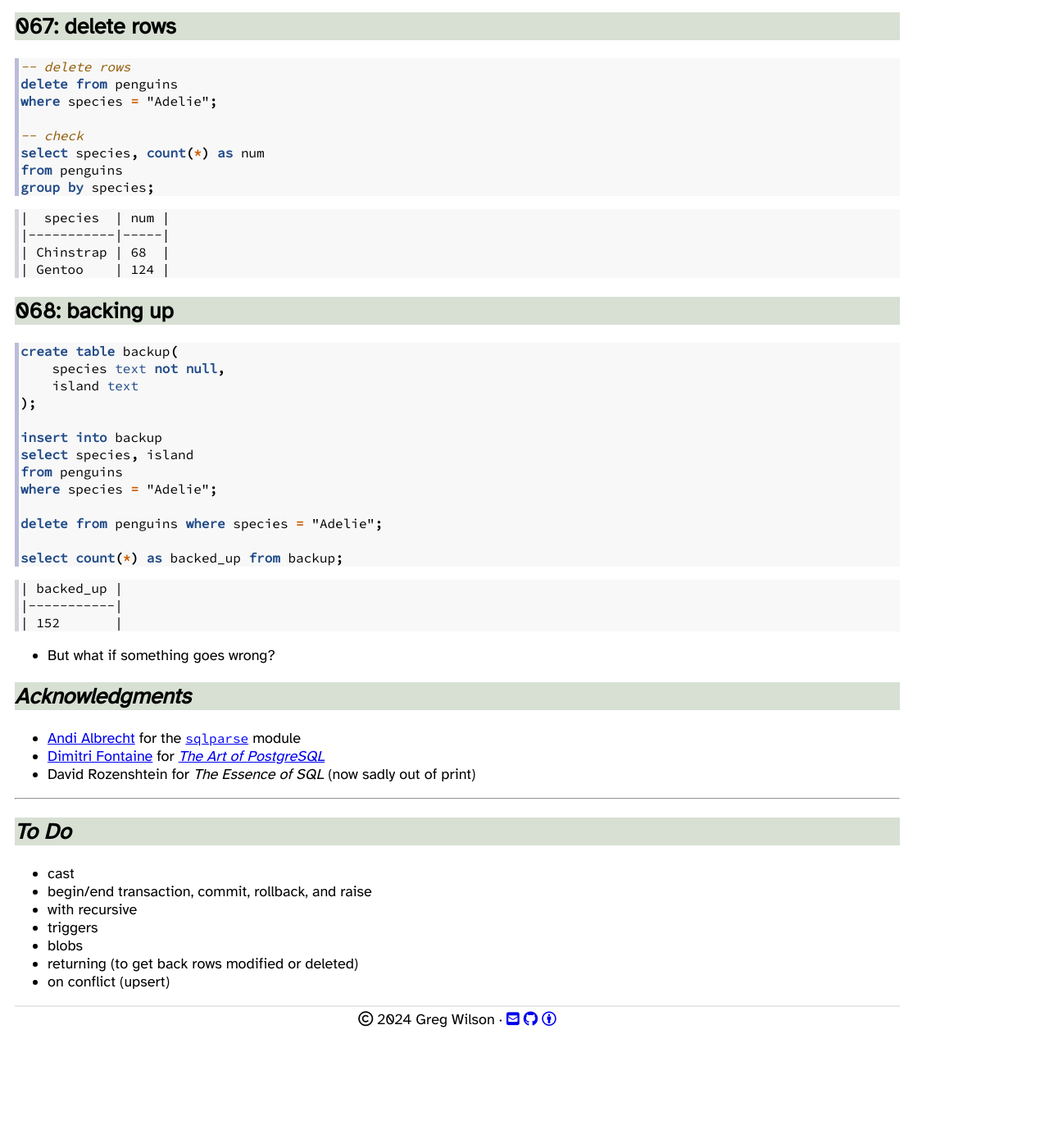
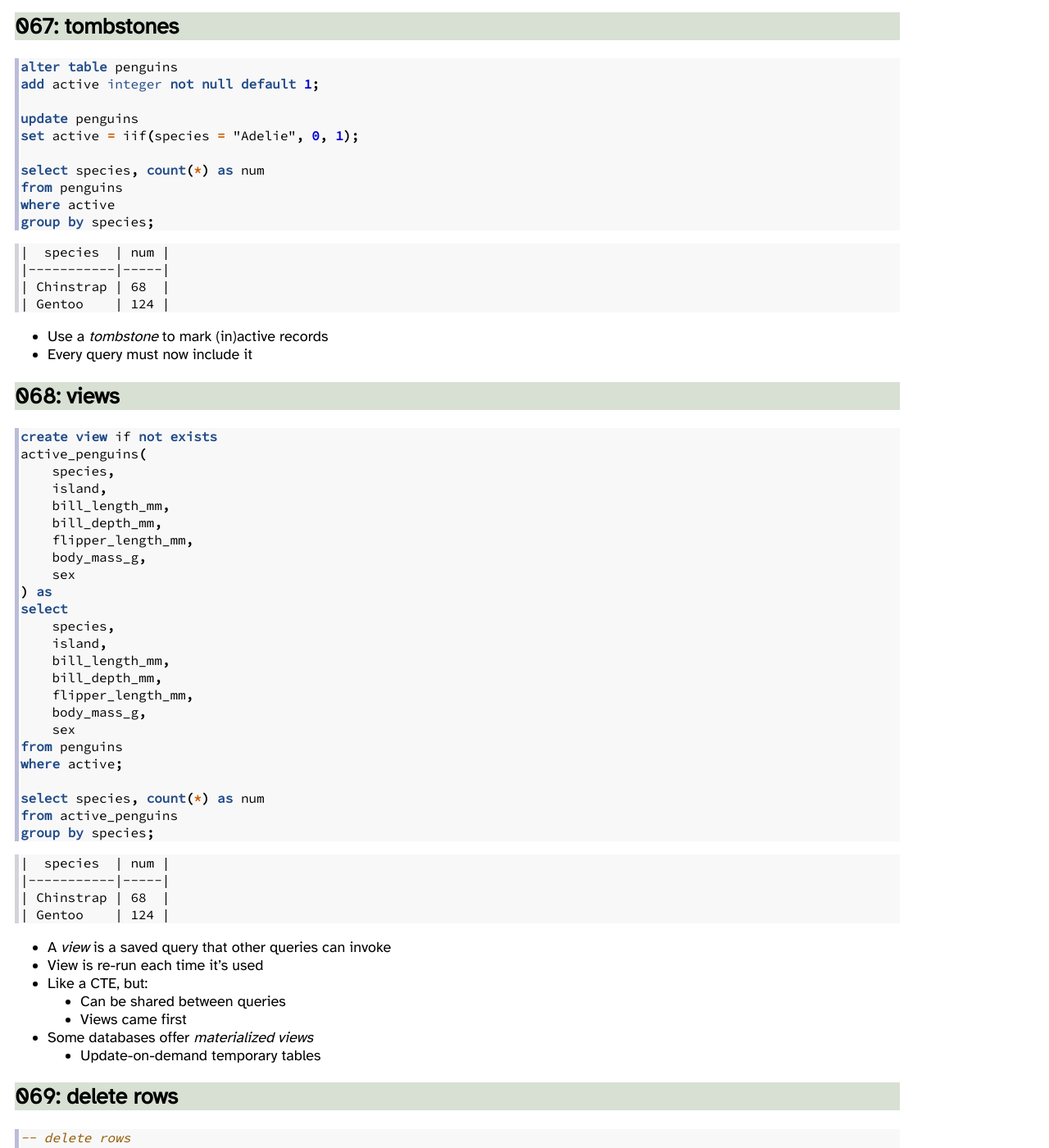
Before and after one commit to gvwilson/sql-tutorial, a Jekyll site: the page built from index.md, in a window 1280 px wide and 1400 px high, scrolled down 36801 px. Shown: the whole window at 82% size. Built offline with Jekyll 4.4.1, drawn with Linux system fonts in a browser that asks for light colours; nearby versions of some CDN libraries; our own code applies the rules of GitHub Pages for plain Markdown files; before the commit the page ends 38063 px from its top, so only the background shows below that.

Commit message:
feat: tombstones and views

````diff
--- a/index.md
+++ b/index.md
@@ -1928,16 +1928,18 @@
 
 -   We will restore full database after each example
 
-## 067: delete rows
-
-```sql
--- delete rows
-delete from penguins
-where species = "Adelie";
-
--- check
+## 067: tombstones
+
+```sql
+alter table penguins
+add active integer not null default 1;
+
+update penguins
+set active = iif(species = "Adelie", 0, 1);
+
 select species, count(*) as num
 from penguins
+where active
 group by species;
 ```
 ```
@@ -1947,7 +1949,72 @@
 | Gentoo    | 124 |
 ```
 
-## 068: backing up
+-   Use a *tombstone* to mark (in)active records
+-   Every query must now include it
+
+## 068: views
+
+```sql
+create view if not exists
+active_penguins(
+    species,
+    island,
+    bill_length_mm,
+    bill_depth_mm,
+    flipper_length_mm,
+    body_mass_g,
+    sex
+) as
+select
+    species,
+    island,
+    bill_length_mm,
+    bill_depth_mm,
+    flipper_length_mm,
+    body_mass_g,
+    sex
+from penguins
+where active;
+
+select species, count(*) as num
+from active_penguins
+group by species;
+```
+```
+|  species  | num |
+|-----------|-----|
+| Chinstrap | 68  |
+| Gentoo    | 124 |
+```
+
+-   A *view* is a saved query that other queries can invoke
+-   View is re-run each time it's used
+-   Like a CTE, but:
+    -   Can be shared between queries
+    -   Views came first
+-   Some databases offer *materialized views*
+    -   Update-on-demand temporary tables
+
+## 069: delete rows
+
+```sql
+-- delete rows
+delete from penguins
+where species = "Adelie";
+
+-- check
+select species, count(*) as num
+from penguins
+group by species;
+```
+```
+|  species  | num |
+|-----------|-----|
+| Chinstrap | 68  |
+| Gentoo    | 124 |
+```
+
+## 070: backing up
 
 ```sql
 create table backup(
````
